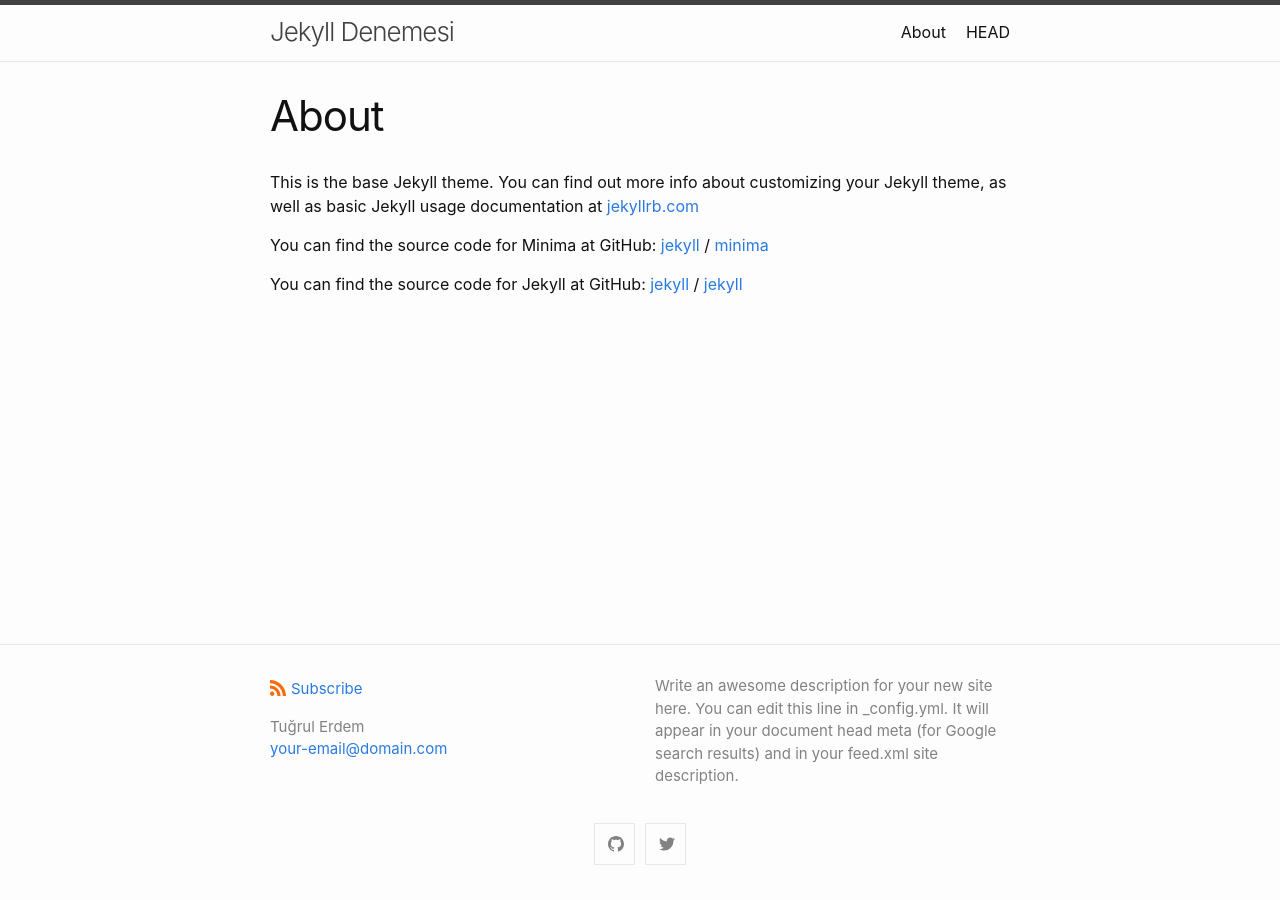
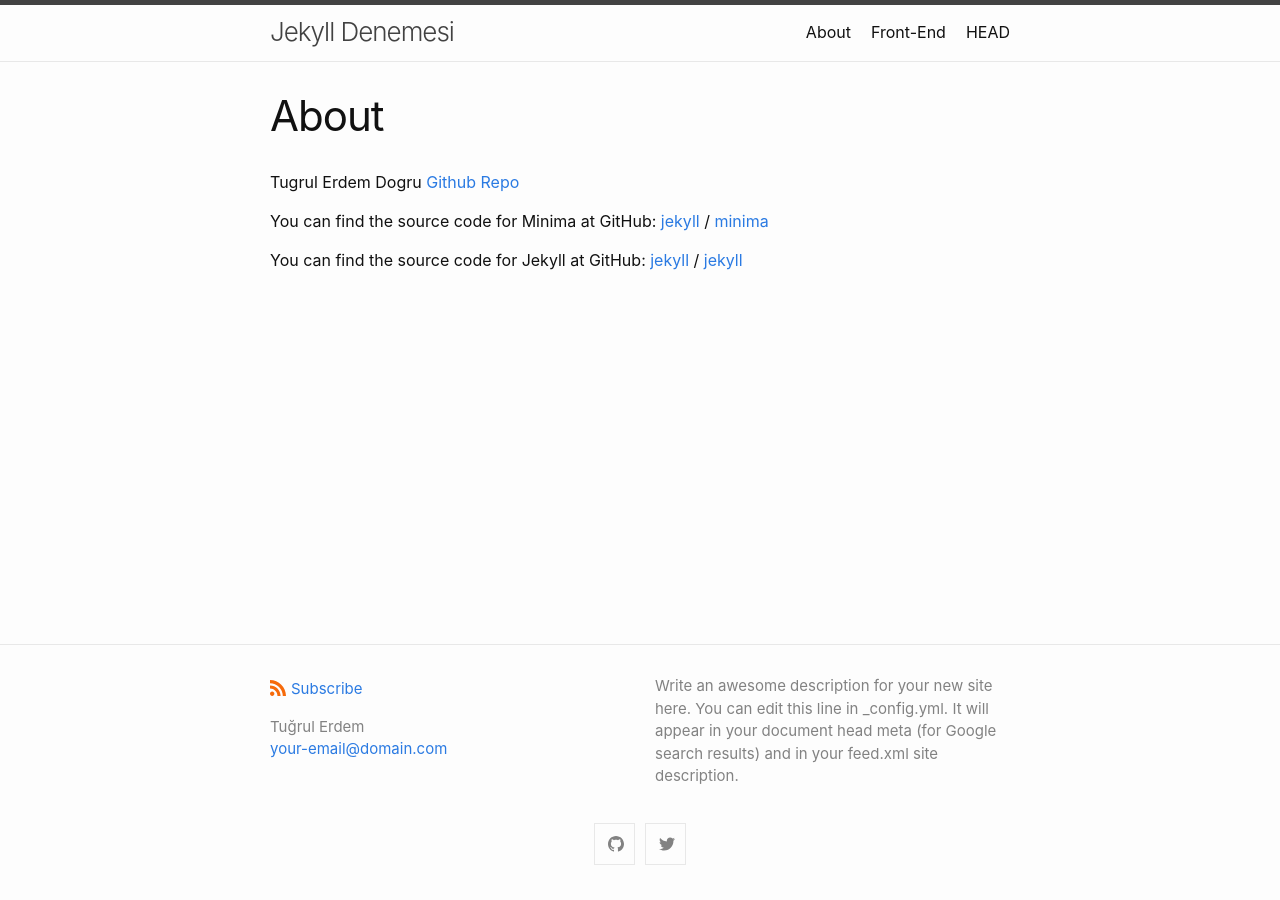
Before and after one commit to Ted2xmen/useful-links, a Jekyll site: the page built from about.md, in a window 1280 px wide. Built offline with Jekyll 4.4.1, drawn with Linux system fonts in a browser that asks for light colours.

Commit message:
adding pages

```diff
--- a/about.md
+++ b/about.md
@@ -4,7 +4,7 @@ title: About
 permalink: /about/
 ---
 
-This is the base Jekyll theme. You can find out more info about customizing your Jekyll theme, as well as basic Jekyll usage documentation at [jekyllrb.com](https://jekyllrb.com/)
+Tugrul Erdem Dogru [Github Repo](https://github.com/Ted2xmen/ted-minima)
 
 You can find the source code for Minima at GitHub:
 [jekyll][jekyll-organization] /
```
Also changed, not shown: front-end.md (added, +7 -0 lines), README.md.
